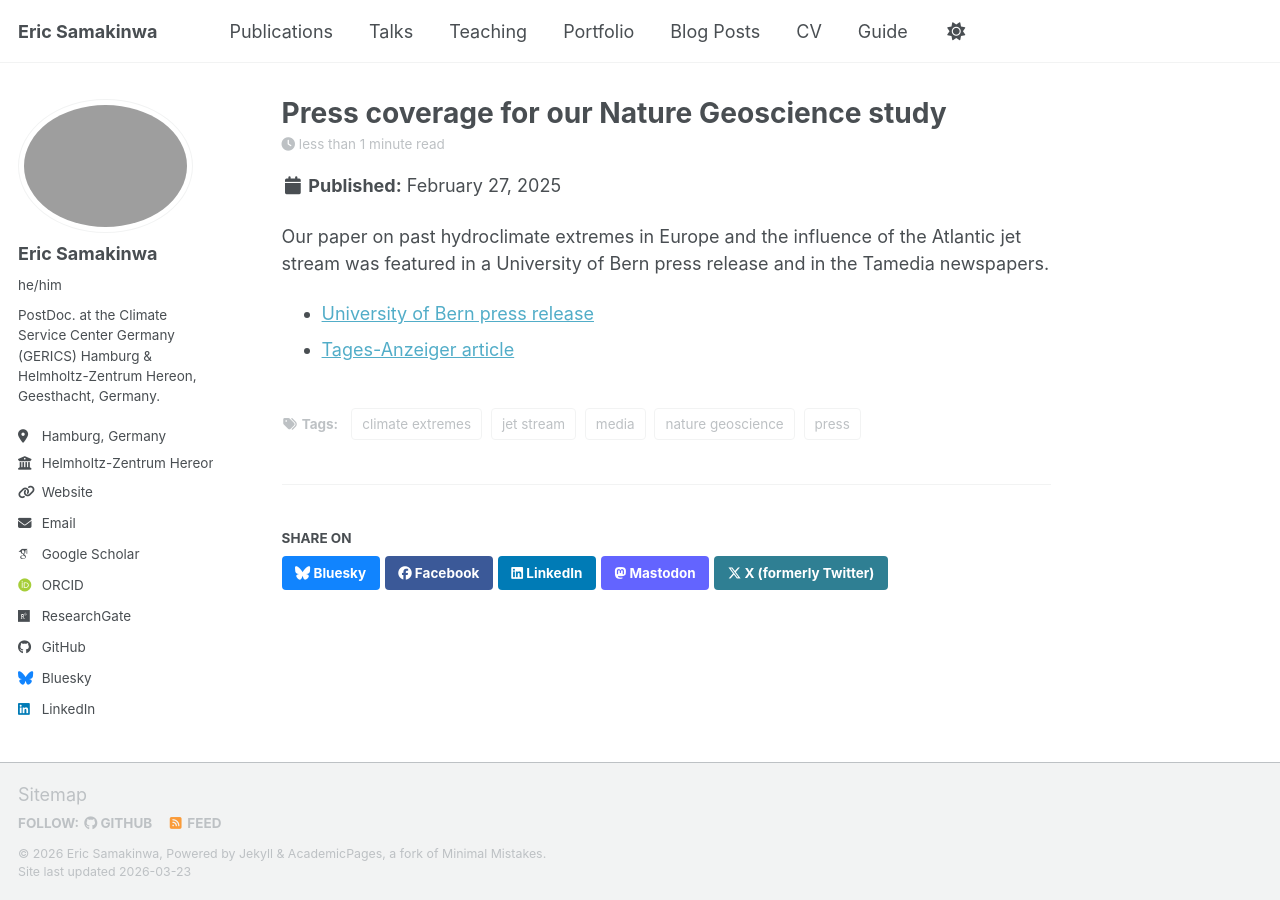
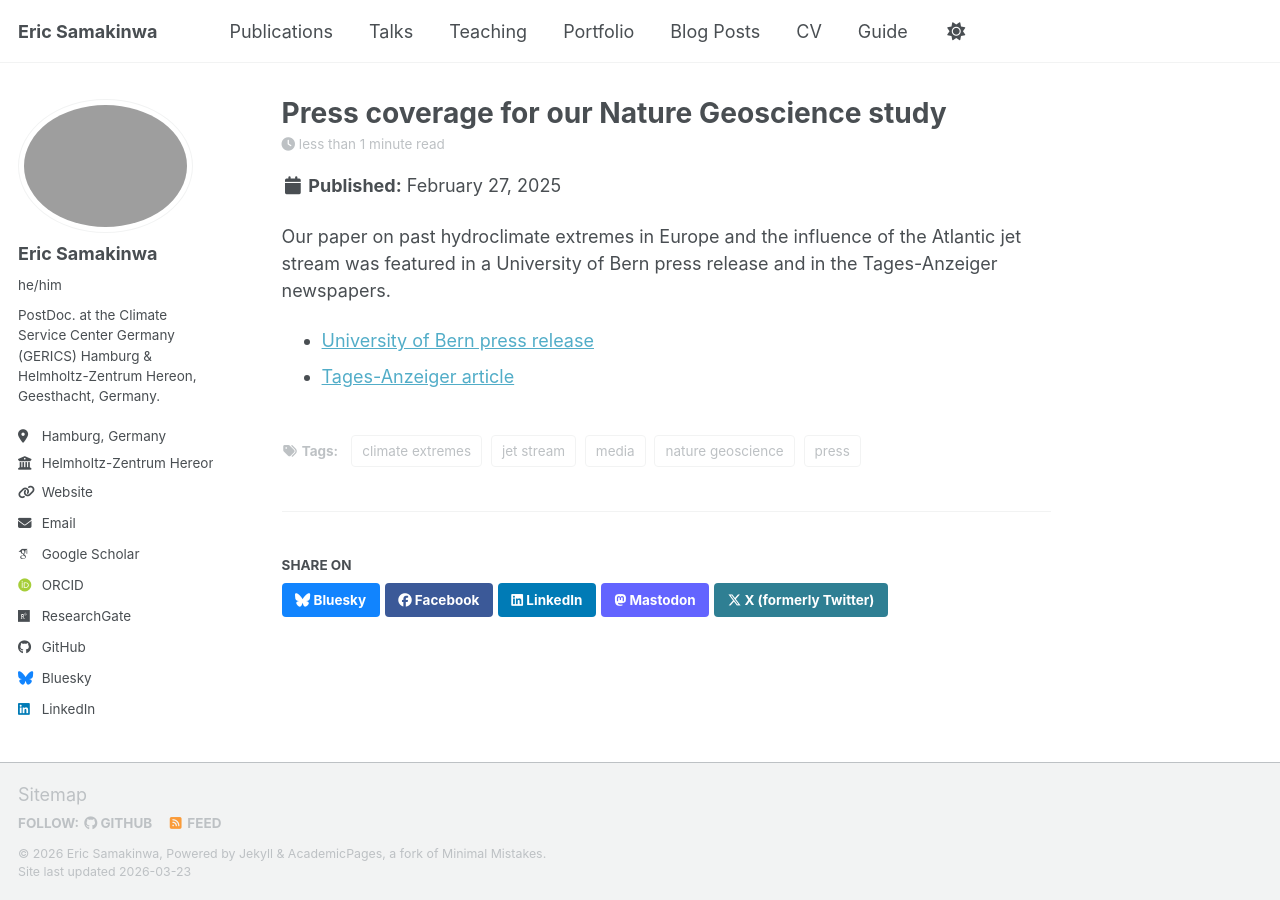
Before and after one commit to shamakson/shamakson.github.io, a Jekyll site: the page built from _posts/2025-02-27-press-coverage-jet-stream-study.md, in a window 1280 px wide. Built offline with Jekyll 4.4.1, drawn with Linux system fonts in a browser that asks for light colours; some web fonts are replaced; a script bundle is joined from its source files by our own code; library files that are not in the unit come from our copies.

Commit message:
Update newspaper name in press coverage post

```diff
--- a/_posts/2025-02-27-press-coverage-jet-stream-study.md
+++ b/_posts/2025-02-27-press-coverage-jet-stream-study.md
@@ -10,7 +10,7 @@ tags:
   - jet stream
 ---
 
-Our paper on past hydroclimate extremes in Europe and the influence of the Atlantic jet stream was featured in a University of Bern press release and in the Tamedia newspapers.
+Our paper on past hydroclimate extremes in Europe and the influence of the Atlantic jet stream was featured in a University of Bern press release and in the Tages-Anzeiger newspapers.
 
 - [University of Bern press release](https://mediarelations.unibe.ch/media_releases/2025/media_releases_2025/jet_stream_responsible_for_extreme_weather/index_eng.html)
 - [Tages-Anzeiger article](https://www.tagesanzeiger.ch/wetter-neue-studie-zeigt-wie-der-jetstream-extreme-verursacht-381706900061)
```
